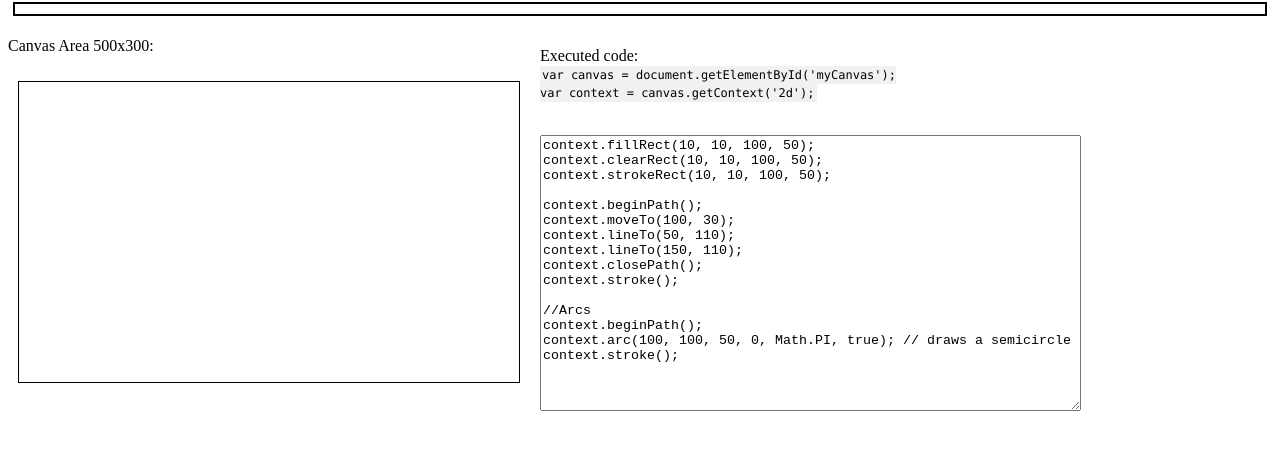
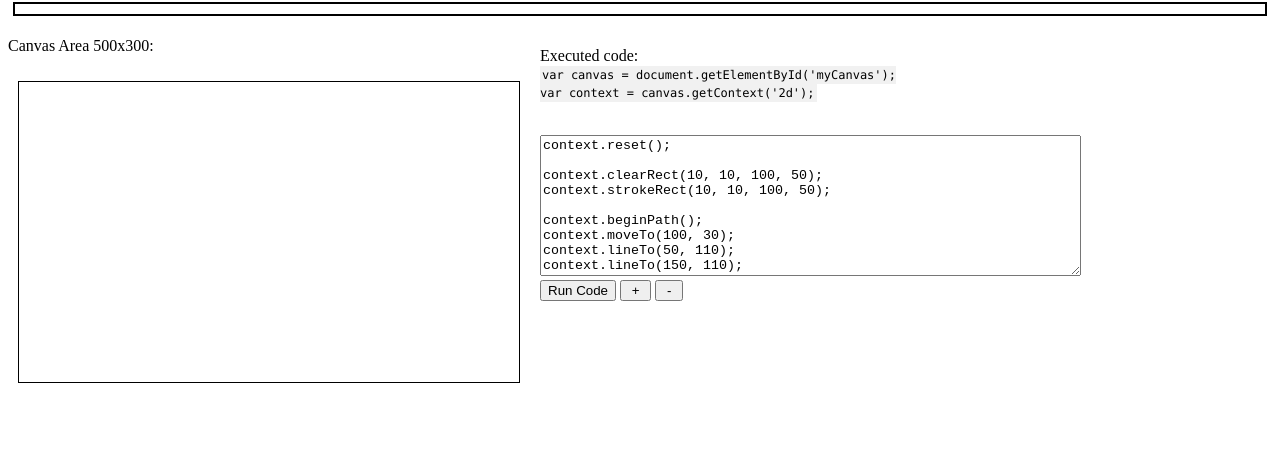
Before and after one commit to minuseno/Js-Sandbox, a plain HTML site: page Sandbox.html in a window 1280 px wide. Shown: the part 104-554 px from the top of the page. Drawn offline with Linux system fonts and the light colour scheme.

Commit message:
More Changes on Web Page

```diff
--- a/Sandbox.html
+++ b/Sandbox.html
@@ -15,7 +15,9 @@
         }
     </style>
     <script>
-        function fullFillHTML() { myInnerPageElement.innerHTML = myElement.value; }
+
+        // function fullFillHTML() { myInnerPageElement.innerHTML = myElement.value; }
+        // function runCode() { eval(myRunCodeElement.value); }
     </script>
 </head>
 
@@ -42,7 +44,8 @@
 var context = canvas.getContext('2d');
             </code>
             </p>
-            <textarea name="Text Area" id="" cols="65" rows="18">context.fillRect(10, 10, 100, 50);
+            <!--
+            <textarea name="Text Area" id="myCodeRunInputField" cols="65" rows="18">context.fillRect(10, 10, 100, 50);
 context.clearRect(10, 10, 100, 50);
 context.strokeRect(10, 10, 100, 50);
 
@@ -57,14 +60,55 @@ context.stroke();
 context.beginPath();
 context.arc(100, 100, 50, 0, Math.PI, true); // draws a semicircle
 context.stroke();</textarea>
+            <button id="myCodeRunInputButton">RunCode</button>
+            -->
+            <form style="display: table-caption;">
+                <!--<label>JS:</label>-->
+                <textarea name="Text Area" id="myCodeDoInputField" cols="65" rows="9">
+context.reset();
+
+context.clearRect(10, 10, 100, 50);
+context.strokeRect(10, 10, 100, 50);
+
+context.beginPath();
+context.moveTo(100, 30);
+context.lineTo(50, 110);
+context.lineTo(150, 110);
+context.closePath();
+context.stroke();
+
+//Arcs
+context.beginPath();
+context.arc(100, 100, 50, 0, Math.PI, true); // draws a semicircle
+context.stroke();
+                </textarea>
+                <!--<input id="myCodeDoInputField" onclick="this.select();" type="text" size="60" value="context.reset();">-->
+                <div>
+                    <input type="button" value="Run Code" onclick="
+                    let thisTextElement = this.parentElement.parentElement.childNodes[3];
+                        eval(thisTextElement.value);">
+                    <input type="button" value=" + " onclick="
+                    let thisElement = this.parentElement.parentElement;
+                    let before = thisElement.parentElement.innerHTML;
+                    thisElement.parentElement.innerHTML = before + thisElement.outerHTML;">
+                    <input type="button" value=" - " onclick="
+                    let thisElement = this.parentElement.parentElement;
+                    thisElement.parentElement.removeChild(thisElement);">
+                </div>
+
+            </form>
         </div>
     </div>
 
     <script>
-        var myInnerPageElement = document.getElementById('myInnerPage');
-        var myElement = document.getElementById('myInputField');
-        var myButton = document.getElementById('myInputButton');
-        myButton.onclick = fullFillHTML;
+
+        // var myInnerPageElement = document.getElementById('myInnerPage');
+        // var myElement = document.getElementById('myInputField');
+        // var myButton = document.getElementById('myInputButton');
+        document.getElementById('myInputButton').onclick = () => { document.getElementById('myInnerPage').innerHTML = document.getElementById('myInputField').value; };
+        // var myRunCodeElement = document.getElementById('myCodeRunInputField');
+        // var myRunCodeButtonElement = document.getElementById('myCodeRunInputButton');
+        // document.getElementById('myCodeRunInputButton').onclick = () => { eval(document.getElementById('myCodeRunInputField').value); };
         var canvas = document.getElementById('myCanvas');
         var context = canvas.getContext('2d');
     </script>
```
Also changed, not shown: graphics.js (+21 -1 lines), files/flowers.png (added).
